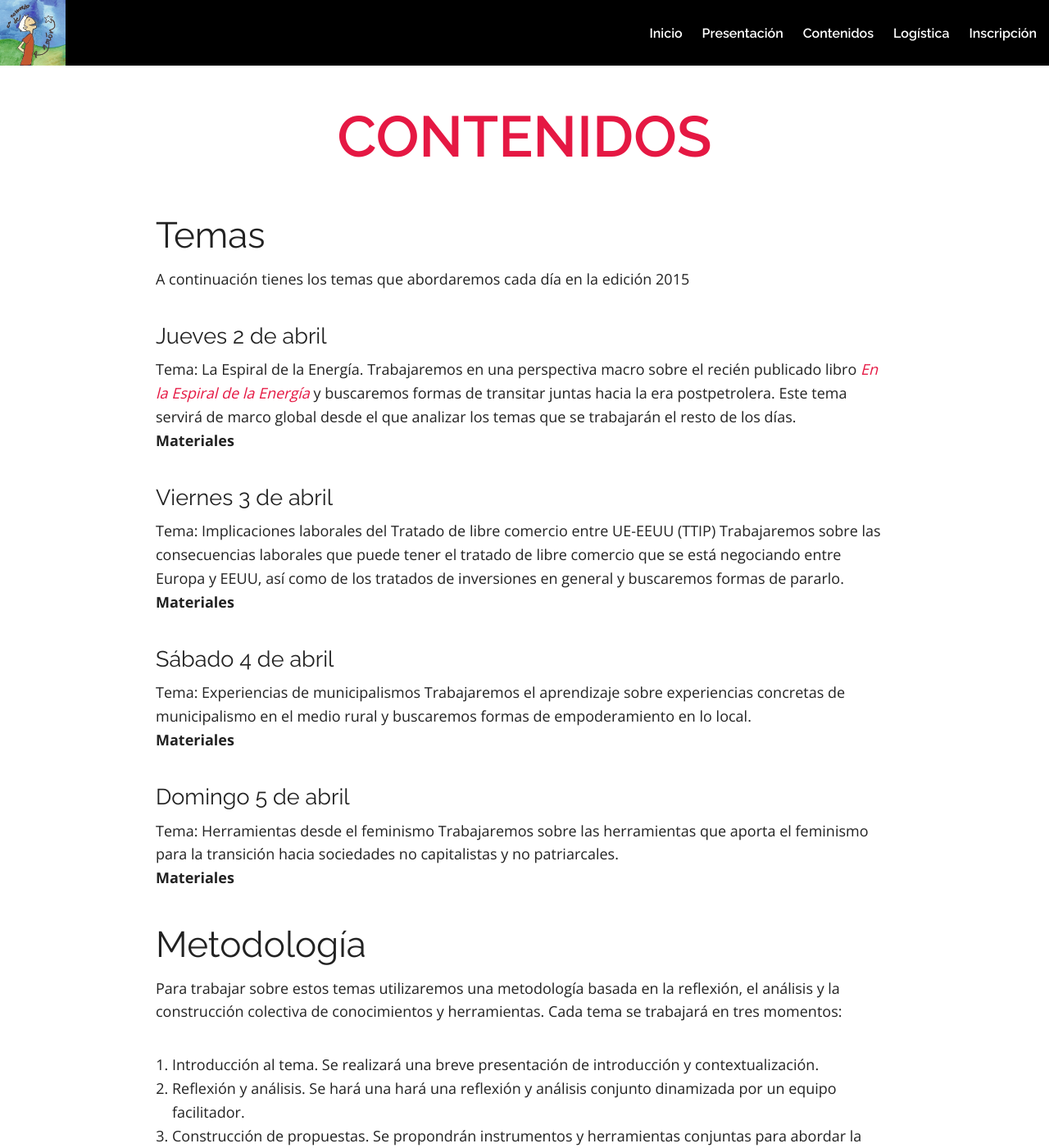
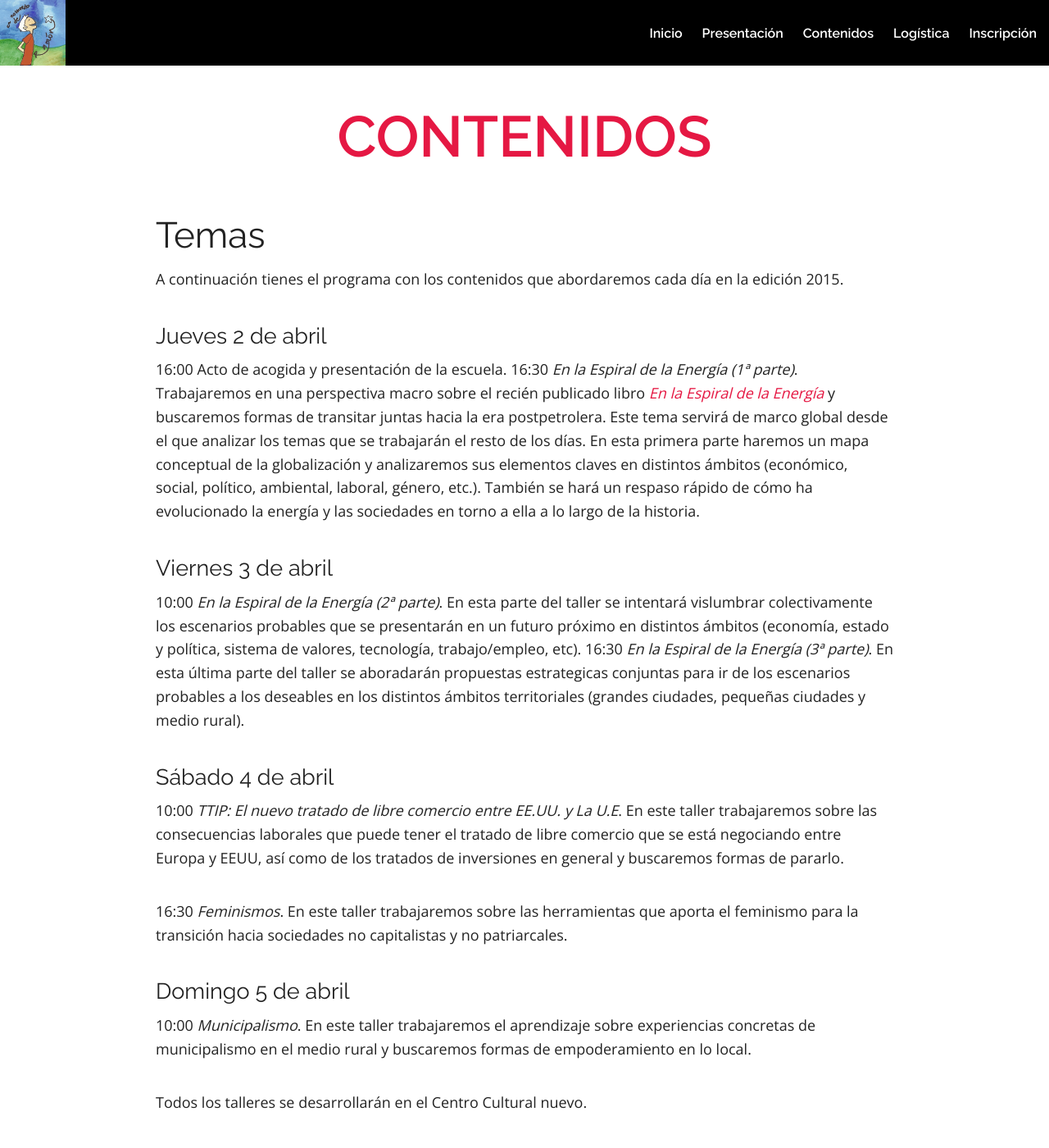
Before and after one commit to escuelaramonfdez/escuelaramonfdez.github.io, a Jekyll site: the page built from contenidos.md, in a window 1280 px wide and 1400 px high. Shown: the whole window at 82% size. Built offline with Jekyll 4.4.1, drawn with Linux system fonts in a browser that asks for light colours; nearby versions of some CDN libraries; some of the changed text lies outside the part shown.

Commit message:
Nuevo post.

```diff
--- a/_config.yml
+++ b/_config.yml
@@ -71,7 +71,7 @@
     coderay_css: class
 
 prose:
-  rooturl: '_posts'
+  #rooturl: '_posts'
   siteurl: 'http://escuela-ramon-fdez.github.io/'
   relativeLinks: 'http://escuela-ramon-fdez.github.io/links.jsonp'
   media: 'images'
--- a/contenidos.md
+++ b/contenidos.md
@@ -2,35 +2,42 @@
 layout: page
 permalink: /contenidos/
 title: Contenidos
-description: "Contenidos de la Escuela Social Ramón Fernández Durán 20015"
+description: Contenidos de la Escuela Social Ramón Fernández Durán 20015
 comments: true
+published: true
 ---
-
 
 # Temas
 
-A continuación tienes los temas que abordaremos cada día en la edición 2015
+A continuación tienes el programa con los contenidos que abordaremos cada día en la edición 2015.
 
 ### Jueves 2 de abril
-Tema: La Espiral de la Energía.
-Trabajaremos en una perspectiva macro sobre el recién publicado libro [*En la Espiral de la Energía*](http://www.ecologistasenaccion.org/tienda/editorial-libros-en-accion/1400-libro-en-la-espiral-de-la-energia.html) y buscaremos formas de transitar juntas hacia la era postpetrolera. Este tema servirá de marco global desde el que analizar los temas que se trabajarán el resto de los días.
-**Materiales**
+16:00 Acto de acogida y presentación de la escuela.
+16:30 _En la Espiral de la Energía (1ª parte)_.
+Trabajaremos en una perspectiva macro sobre el recién publicado libro [*En la Espiral de la Energía*](http://www.ecologistasenaccion.org/tienda/editorial-libros-en-accion/1400-libro-en-la-espiral-de-la-energia.html) y buscaremos formas de transitar juntas hacia la era postpetrolera. Este tema servirá de marco global desde el que analizar los temas que se trabajarán el resto de los días. En esta primera parte haremos un mapa conceptual de la globalización y analizaremos sus elementos claves en distintos ámbitos (económico, social, político, ambiental, laboral, género, etc.). También se hará un respaso rápido de cómo ha evolucionado la energía y las sociedades en torno a ella a lo largo de la historia.
 
 
 ### Viernes 3 de abril
-Tema: Implicaciones laborales del Tratado de libre comercio entre UE-EEUU (TTIP)
-Trabajaremos sobre las consecuencias laborales que puede tener el tratado de libre comercio que se está negociando entre Europa y EEUU, así como de los tratados de inversiones en general y buscaremos formas de pararlo.
-**Materiales**
+10:00 _En la Espiral de la Energía (2ª parte)_.
+En esta parte del taller se intentará vislumbrar colectivamente los escenarios probables que se presentarán en un futuro próximo en distintos ámbitos (economía, estado y política, sistema de valores, tecnología, trabajo/empleo, etc).
+16:30 _En la Espiral de la Energía (3ª parte)_.
+En esta última parte del taller se aboradarán propuestas estrategicas conjuntas para ir de los escenarios probables a los deseables en los distintos ámbitos territoriales (grandes ciudades, pequeñas ciudades y medio rural).
+
 
 ### Sábado 4 de abril
-Tema: Experiencias de municipalismos
-Trabajaremos el aprendizaje sobre experiencias concretas de municipalismo en el medio rural y buscaremos formas de empoderamiento en lo local.
-**Materiales**
+10:00  _TTIP: El nuevo tratado de libre comercio entre EE.UU. y La U.E_.
+En este taller trabajaremos sobre las consecuencias laborales que puede tener el tratado de libre comercio que se está negociando entre Europa y EEUU, así como de los tratados de inversiones en general y buscaremos formas de pararlo.
+
+16:30 _Feminismos_.
+En este taller trabajaremos sobre las herramientas que aporta el feminismo para la transición hacia sociedades no capitalistas y no patriarcales.
+
 
 ### Domingo 5 de abril
-Tema: Herramientas desde el feminismo
-Trabajaremos sobre las herramientas que aporta el feminismo para la transición hacia sociedades no capitalistas y no patriarcales.
-**Materiales**
+10:00 _Municipalismo_.
+En este taller trabajaremos el aprendizaje sobre experiencias concretas de municipalismo en el medio rural y buscaremos formas de empoderamiento en lo local.
+
+Todos los talleres se desarrollarán en el Centro Cultural nuevo.
+
 
 # Metodología
 Para trabajar sobre estos temas utilizaremos una metodología basada en la reflexión, el análisis y la construcción colectiva de conocimientos y herramientas.
@@ -39,3 +46,5 @@
 1. Introducción al tema. Se realizará una breve presentación de introducción y contextualización.
 2. Reflexión y análisis. Se hará una hará una reflexión y análisis conjunto dinamizada por un equipo facilitador.
 3. Construcción de propuestas. Se propondrán instrumentos y herramientas conjuntas para abordar la problemática.
+
+Puedes descargar el programa en formato [pdf](/docs/programa_escuela_ramon_fdez.pdf).
```
Also changed, not shown: _posts/2015-03-27-menos-una-semana-comienzo-escuela.md (added, +16 -0 lines), 1 other file.
